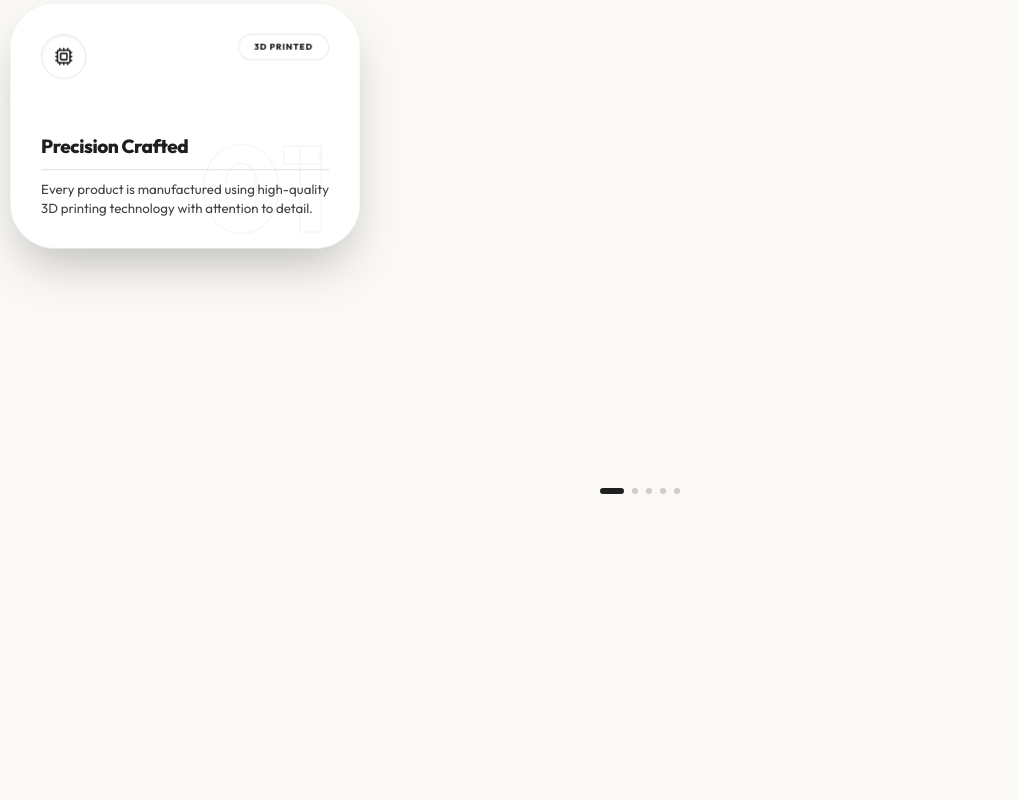
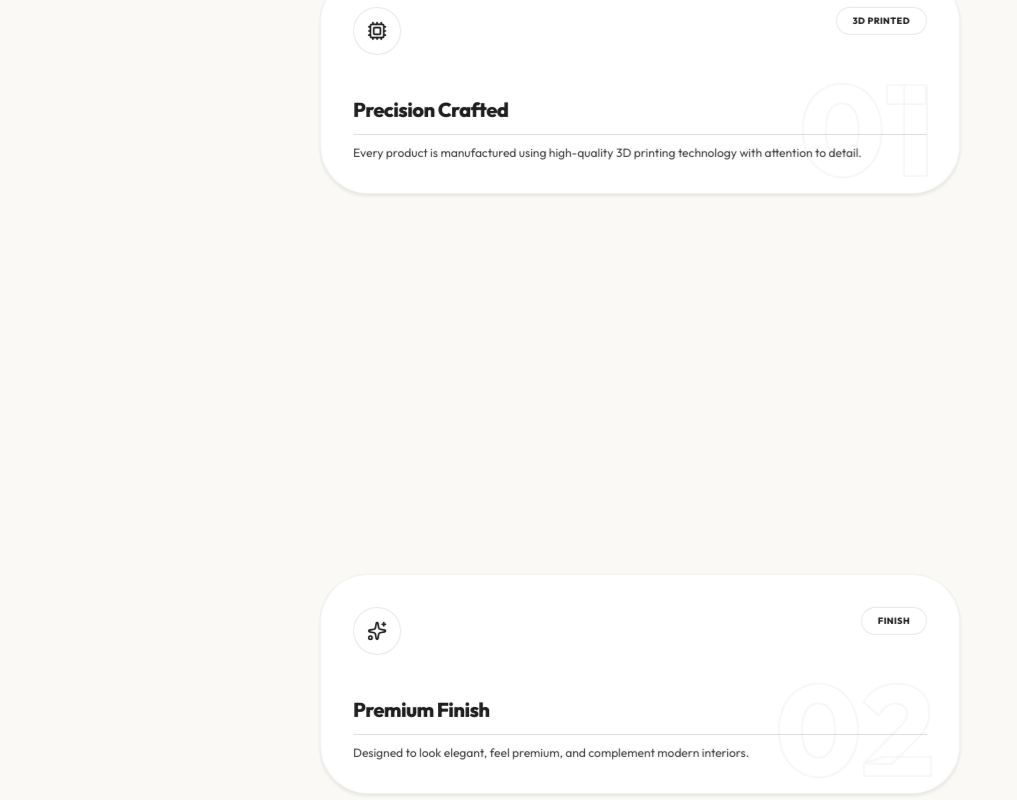
Before and after one commit to chiku97/anime-figures, a React (Vite) app in the folder client/: page / in a window 1280 px wide. Shown: the part 1220-2020 px from the top of the page, without its empty margins (0-1017 px from the left). Built offline with nearby package versions, Linux system fonts and the light colour scheme; no server answers; the HTML template or start-up script is replaced by a standard one.

Commit message:
feat: add global interactive pop hover system and UspSection component

```diff
--- a/client/src/components/UspSection.jsx
+++ b/client/src/components/UspSection.jsx
@@ -1,12 +1,16 @@
 import React, { useRef, useEffect, useState } from 'react';
 import { Cpu, Sparkles, Palette, Sliders, Heart } from 'lucide-react';
 
+// Safelist of classes to prevent Tailwind CSS compiler from purging dynamic classes:
+// bg-white bg-[#F2ECE2] bg-[#E2E7DF] bg-[#E3D5CD] bg-[#3D604C]
+// text-[#1F1F1F] text-white border-[#1F1F1F]/10 border-white/15
+
 const UspSection = () => {
   const sectionRef = useRef(null);
-  const targetProgressRef = useRef(0);
-  const [scrollProgress, setScrollProgress] = useState(0);
-  const [isMobile, setIsMobile] = useState(false);
-  const [scaleFactor, setScaleFactor] = useState(1);
+  const [isMobile, setIsMobile] = useState(typeof window !== 'undefined' ? window.innerWidth < 1024 : false);
+  const [progresses, setProgresses] = useState([0, 0, 0, 0, 0]);
+  const targetProgressesRef = useRef([0, 0, 0, 0, 0]);
+  const currentProgressesRef = useRef([0, 0, 0, 0, 0]);
 
   const cards = [
     {
@@ -73,55 +77,48 @@ const UspSection = () => {
 
   useEffect(() => {
     const handleResize = () => {
-      const width = window.innerWidth;
-      setIsMobile(width < 1024);
-
-      // Scale fanned stack on tablet-desktop screens to prevent horizontal clipping
-      if (width >= 1024 && width < 1350) {
-        setScaleFactor((width - 48) / 1300);
-      } else {
-        setScaleFactor(1);
-      }
+      setIsMobile(window.innerWidth < 1024);
     };
 
     const handleScroll = () => {
       if (!sectionRef.current) return;
       const rect = sectionRef.current.getBoundingClientRect();
-      const sectionHeight = rect.height;
+      const parentSectionTop = window.scrollY + rect.top;
+      const currentScroll = window.scrollY;
       const windowHeight = window.innerHeight;
+      const stickyOffset = window.innerWidth < 1024 ? 210 : 250;
+      const wrapperStep = windowHeight * (window.innerWidth < 1024 ? 0.65 : 0.75);
 
-      const headerEl = sectionRef.current.querySelector('.usp-header');
-      const headerHeight = headerEl ? headerEl.offsetHeight : 200;
+      const newProgresses = cards.map((_, index) => {
+        const startY = parentSectionTop + index * wrapperStep - stickyOffset;
+        const progress = Math.min(Math.max((currentScroll - startY) / wrapperStep, 0), 1);
+        return progress;
+      });
 
-      // Card container is sticky at top-[90px] to clear the fixed navigation bar
-      const stickyOffset = 90;
-      const startOffset = headerHeight - stickyOffset;
-
-      const stuckDistance = sectionHeight - windowHeight - startOffset;
-      if (stuckDistance <= 0) return;
-
-      const scrolled = -rect.top - startOffset;
-      const progress = Math.min(Math.max(scrolled / stuckDistance, 0), 1);
-
-      // Store in ref for smooth lerping
-      targetProgressRef.current = progress;
+      targetProgressesRef.current = newProgresses;
     };
 
-    // requestAnimationFrame Lerp loop for liquid-smooth inertia scroll animations
+    // requestAnimationFrame Lerp loop for liquid-smooth inertia scale animations
     let animationFrameId;
-    let currentProgress = 0;
 
     const updateLoop = () => {
-      const target = targetProgressRef.current;
-      const speed = 0.015; // Slowed damping factor for more relaxed slide entry
-      const diff = target - currentProgress;
+      const targets = targetProgressesRef.current;
+      const speed = window.innerWidth < 1024 ? 0.05 : 0.03; // Smooth liquid transition speed
+      let changed = false;
 
+      const nextProgresses = currentProgressesRef.current.map((curr, idx) => {
+        const target = targets[idx] || 0;
+        const diff = target - curr;
         if (Math.abs(diff) > 0.0001) {
-        currentProgress += diff * speed;
-        setScrollProgress(currentProgress);
-      } else if (currentProgress !== target) {
-        currentProgress = target;
-        setScrollProgress(currentProgress);
+          changed = true;
+          return curr + diff * speed;
+        }
+        return target;
+      });
+
+      if (changed) {
+        currentProgressesRef.current = nextProgresses;
+        setProgresses([...nextProgresses]);
       }
 
       animationFrameId = requestAnimationFrame(updateLoop);
@@ -134,7 +131,6 @@ const UspSection = () => {
     handleResize();
     handleScroll();
 
-    // Start lerp frame loop
     animationFrameId = requestAnimationFrame(updateLoop);
 
     return () => {
@@ -145,67 +141,63 @@ const UspSection = () => {
     };
   }, []);
 
-  // Compute slide-in progress for 5 cards sequentially
-  // Card 2 slides from p = 0.05 to p = 0.25
-  const p2 = Math.min(Math.max((scrollProgress - 0.05) / 0.20, 0), 1);
-  // Card 3 slides from p = 0.25 to p = 0.45
-  const p3 = Math.min(Math.max((scrollProgress - 0.25) / 0.20, 0), 1);
-  // Card 4 slides from p = 0.45 to p = 0.65
-  const p4 = Math.min(Math.max((scrollProgress - 0.45) / 0.20, 0), 1);
-  // Card 5 slides from p = 0.65 to p = 0.85
-  const p5 = Math.min(Math.max((scrollProgress - 0.65) / 0.20, 0), 1);
+  // Compute active dot index based on which card is currently active (highest index with scrollProgress > 0)
+  const activeDotIndex = progresses.reduce((acc, curr, idx) => {
+    if (curr > 0.1) return idx;
+    return acc;
+  }, 0);
 
   return (
     <section
       ref={sectionRef}
-      className="relative w-full h-[400vh] lg:h-[600vh] bg-[#FAF9F6] border-t border-primary/10 font-outfit"
+      className="relative w-full bg-[#FAF9F6] border-t border-primary/10 font-outfit pb-24"
     >
-      {/* Section Header: Scrolls normally */}
-      <div className="usp-header text-center max-w-xl mx-auto px-6 pt-20 pb-6 z-20">
+      {/* Sticky Section Header: Locks at top-[90px] (clear navbar) */}
+      <div className="sticky top-[90px] text-center w-full z-20 pt-16 pb-8 bg-[#FAF9F6]/95 backdrop-blur-sm">
         <h2 className="text-3xl md:text-5xl font-black text-[#1F1F1F] uppercase tracking-wider">
           WHY CHOOSE FORMORA?
         </h2>
-        <div className="w-20 h-1 bg-[#1F1F1F] mx-auto mt-4 mb-3 rounded-full" />
+        <div className="w-20 h-1 bg-[#1F1F1F] mx-auto mt-3 mb-2 rounded-full" />
         <p className="text-xs md:text-sm text-[#8A8A8A] font-semibold uppercase tracking-widest">
           Precision Crafted, Exclusively Yours
         </p>
       </div>
 
-      {/* Sticky viewport container */}
-      <div className="sticky top-[90px] h-[calc(100vh-90px)] w-full overflow-hidden flex flex-col justify-center lg:justify-between py-8 lg:py-16">
+      {/* Cards List in normal document flow */}
+      <div className="max-w-[340px] md:max-w-[800px] mx-auto px-6 relative z-10 flex flex-col items-center">
+        {cards.map((card, index) => {
+          // Stacking progress is driven by the scroll progress of the next card in the deck
+          const nextProgress = progresses[index + 1] || 0;
 
-        {/* Dynamic Cards Layout */}
-        <div className="flex-grow flex items-center justify-center px-6 relative w-full overflow-visible">
-          {isMobile ? (
-            /* Mobile Vertical Scroll Stacking (highly premium!) */
-            <div className="relative w-full max-w-[340px] h-[360px] mx-auto overflow-visible">
-              {cards.map((card, index) => {
-                const p = index === 0 ? 1 : index === 1 ? p2 : index === 2 ? p3 : index === 3 ? p4 : p5;
-
-                // Card slides up vertically from the bottom of the container
-                const translateY = (1 - p) * 450;
-                const opacity = p;
-
-                // Stack offset
-                const topOffset = index * 40;
+          // Interpolate transformations for visual depth
+          const scale = 1 - nextProgress * 0.05;
+          const translateY = -nextProgress * 25; // Push cards up slightly when stacked
+          const opacity = 1 - nextProgress * 0.35; // Stays highly visible but faded
 
           return (
             <div
               key={card.id}
-                    className={`absolute left-0 w-full h-[180px] rounded-[2rem] p-6 shadow-xl border border-black/5 flex flex-col justify-between overflow-hidden ${card.bg} ${card.textColor}`}
+              className="card-wrapper-sticky sticky w-full flex items-center justify-center pointer-events-none"
               style={{
-                      top: `${topOffset}px`,
-                      transform: `translate3d(0, ${translateY}px, 0) scale(${0.95 + p * 0.05})`,
+                height: isMobile ? '65vh' : '75vh',
+                top: isMobile ? '210px' : '250px',
+              }}
+            >
+              <div
+                className={`card pointer-events-auto w-full max-w-[340px] md:max-w-[640px] h-[190px] md:h-[220px] rounded-[2rem] md:rounded-[3rem] p-6 md:p-8 shadow-xl border border-black/5 flex flex-col justify-between overflow-hidden relative ${card.bg} ${card.textColor}`}
+                style={{
+                  transform: `translate3d(0, ${translateY}px, 0) scale(${scale})`,
                   opacity: opacity,
+                  transformOrigin: 'center top',
+                  transition: 'none',
                   zIndex: index + 1,
-                      transition: 'none', // No CSS transition needed, requestAnimationFrame loop updates layout values fluidly
                 }}
               >
                 {/* Watermark outline */}
                 <div
-                      className="absolute right-4 bottom-0 select-none pointer-events-none text-6xl font-black leading-none z-0"
+                  className="absolute right-6 bottom-0 select-none pointer-events-none text-7xl md:text-9xl font-black leading-none z-0"
                   style={{
-                        WebkitTextStroke: `1px ${card.watermarkColor}`,
+                    WebkitTextStroke: `1.5px ${card.watermarkColor}`,
                     color: 'transparent',
                     fontFamily: 'Outfit, sans-serif'
                   }}
@@ -215,113 +207,38 @@ const UspSection = () => {
 
                 {/* Top Row: Icon & Badge */}
                 <div className="flex justify-between items-start w-full relative z-10">
-                      <div className={`w-8 h-8 rounded-full border ${card.borderColor} flex items-center justify-center bg-white/10 backdrop-blur-sm`}>
-                        <card.icon className="w-4 h-4" />
+                  <div className={`w-8 h-8 md:w-12 md:h-12 rounded-full border ${card.borderColor} flex items-center justify-center bg-white/10 backdrop-blur-sm`}>
+                    <card.icon className="w-4 h-4 md:w-5 md:h-5" />
                   </div>
 
                   {card.badge && (
-                        <span className={`px-2.5 py-1 rounded-full border ${card.borderColor} text-[8px] font-extrabold uppercase tracking-wider bg-white/5 backdrop-blur-sm`}>
+                    <span className={`px-2.5 py-1 md:px-4 md:py-1.5 rounded-full border ${card.borderColor} text-[8px] md:text-[9px] font-extrabold uppercase tracking-wider bg-white/5 backdrop-blur-sm`}>
                       {card.badge}
                     </span>
                   )}
                 </div>
 
                 {/* Bottom Row: Text content */}
-                    <div className="space-y-1 relative z-10 text-left">
-                      <h3 className="text-base font-extrabold tracking-tight">
+                <div className="space-y-1 md:space-y-2.5 relative z-10 text-left">
+                  <h3 className="text-base md:text-xl font-extrabold tracking-tight">
                     {card.title}
                   </h3>
                   <div className="w-full h-[1px] bg-current opacity-15" />
-                      <p className="text-[11px] font-normal leading-relaxed opacity-85">
+                  <p className="text-[11px] md:text-xs font-normal leading-relaxed opacity-85">
                     {card.desc}
                   </p>
+                </div>
               </div>
             </div>
           );
         })}
       </div>
-          ) : (
-            /* Desktop Horizontal Overlapping Stack (5 fanned cards!) */
-            <div
-              className="flex items-start justify-center w-full relative z-10 transition-transform duration-100 py-6"
-              style={{
-                transform: `scale(${scaleFactor})`,
-                transformOrigin: 'center center'
-              }}
-            >
-              {cards.map((card, index) => {
-                const p = index === 0 ? 1 : index === 1 ? p2 : index === 2 ? p3 : index === 3 ? p4 : p5;
 
-                // Cards slide in horizontally from the right
-                const translateX = (1 - p) * 600;
-                const opacity = p;
-
-                // Negative margins generate horizontal overlap; margins shift down vertically
-                const marginLeft = index === 0 ? '0px' : '-130px';
-                const marginTop = index === 0 ? '0px' : `${index * 35}px`;
-
-                return (
-                  <div
-                    key={card.id}
-                    className={`w-[370px] h-[260px] rounded-[2.5rem] md:rounded-[3rem] p-8 shadow-2xl border border-black/5 flex flex-col justify-between relative overflow-hidden shrink-0 ${card.bg} ${card.textColor}`}
-                    style={{
-                      transform: `translate3d(${translateX}px, 0, 0) scale(${0.95 + p * 0.05})`,
-                      opacity: opacity,
-                      marginLeft: marginLeft,
-                      marginTop: marginTop,
-                      zIndex: index + 1,
-                      transition: 'none', // requestAnimationFrame handles frame interpolation instantly
-                    }}
-                  >
-                    {/* Watermark outline */}
-                    <div
-                      className="absolute right-8 bottom-0 select-none pointer-events-none text-[8rem] font-black leading-none z-0"
-                      style={{
-                        WebkitTextStroke: `1.5px ${card.watermarkColor}`,
-                        color: 'transparent',
-                        fontFamily: 'Outfit, sans-serif'
-                      }}
-                    >
-                      {card.number}
-                    </div>
-
-                    {/* Top Row: Icon container & badge */}
-                    <div className="flex justify-between items-start w-full relative z-10">
-                      <div className={`w-12 h-12 rounded-full border ${card.borderColor} flex items-center justify-center bg-white/10 backdrop-blur-sm shadow-inner`}>
-                        <card.icon className="w-5 h-5" />
-                      </div>
-
-                      {card.badge && (
-                        <span className={`px-4 py-1.5 rounded-full border ${card.borderColor} text-[9px] font-extrabold uppercase tracking-widest bg-white/5 backdrop-blur-sm`}>
-                          {card.badge}
-                        </span>
-                      )}
-                    </div>
-
-                    {/* Bottom Row: Text content */}
-                    <div className="space-y-2.5 relative z-10 text-left">
-                      <h3 className="text-xl font-extrabold tracking-tight">
-                        {card.title}
-                      </h3>
-
-                      {/* Divider */}
-                      <div className={`w-full h-[1px] bg-current opacity-15`} />
-
-                      <p className="text-xs md:text-sm font-normal max-w-xl leading-relaxed opacity-85">
-                        {card.desc}
-                      </p>
-                    </div>
-                  </div>
-                );
-              })}
-            </div>
-          )}
-        </div>
-
-        {/* Scroll Progress Dots */}
-        <div className="flex justify-center items-center gap-2 px-6 z-20 mt-4">
+      {/* Scroll Progress Dots: Sticky at bottom */}
+      <div className="sticky bottom-10 left-0 w-full flex justify-center items-center gap-2 z-20 pointer-events-none">
+        <div className="flex justify-center items-center gap-2 px-4 py-2 bg-[#FAF9F6]/80 backdrop-blur-md rounded-full border border-black/5 shadow-sm">
           {cards.map((_, idx) => {
-            const active = idx === 0 ? true : idx === 1 ? p2 > 0.5 : idx === 2 ? p3 > 0.5 : idx === 3 ? p4 > 0.5 : p5 > 0.5;
+            const active = idx === activeDotIndex;
             return (
               <div
                 key={idx}
@@ -330,7 +247,6 @@ const UspSection = () => {
             );
           })}
         </div>
-
       </div>
     </section>
   );
--- a/client/src/index.css
+++ b/client/src/index.css
@@ -11,18 +11,12 @@
   box-sizing: border-box;
 }
 
-html {
-  overflow-x: hidden;
-  overflow-y: auto;
-}
 
 body {
   font-family: 'Outfit', sans-serif;
   background-color: var(--color-warm-white);
   color: var(--color-primary-charcoal);
   line-height: 1.6;
-  overflow-x: hidden;
-  overflow-y: auto;
 }
 
 a {
@@ -219,3 +213,12 @@ select {
   /* Reset any accidental pop inheritance */
   animation-play-state: var(--play, running);
 }
+
+/* Hide scrollbar utility */
+.no-scrollbar::-webkit-scrollbar {
+  display: none;
+}
+.no-scrollbar {
+  -ms-overflow-style: none;
+  scrollbar-width: none;
+}
```
Lines whose indentation alone changed are shown as unchanged.
